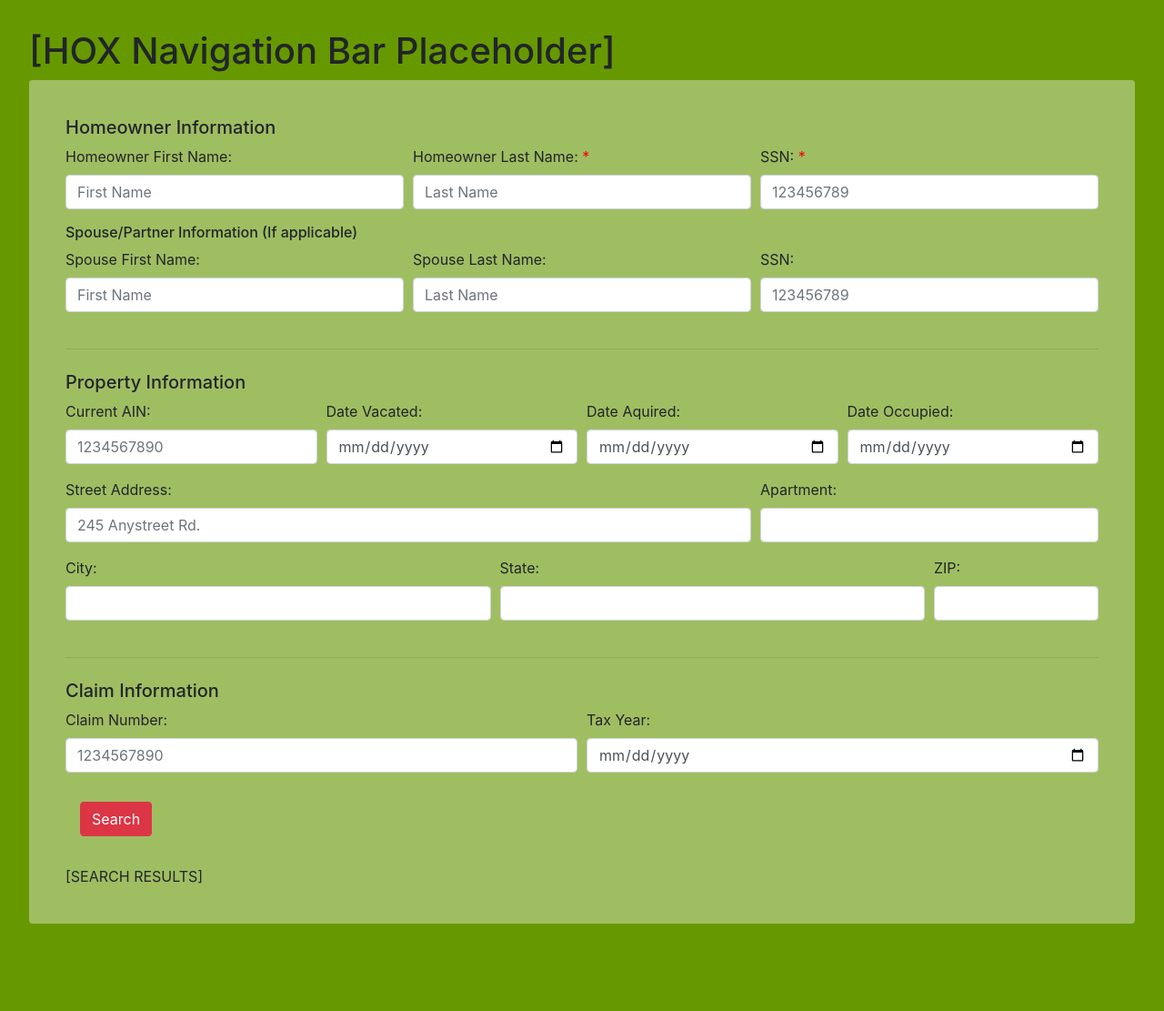
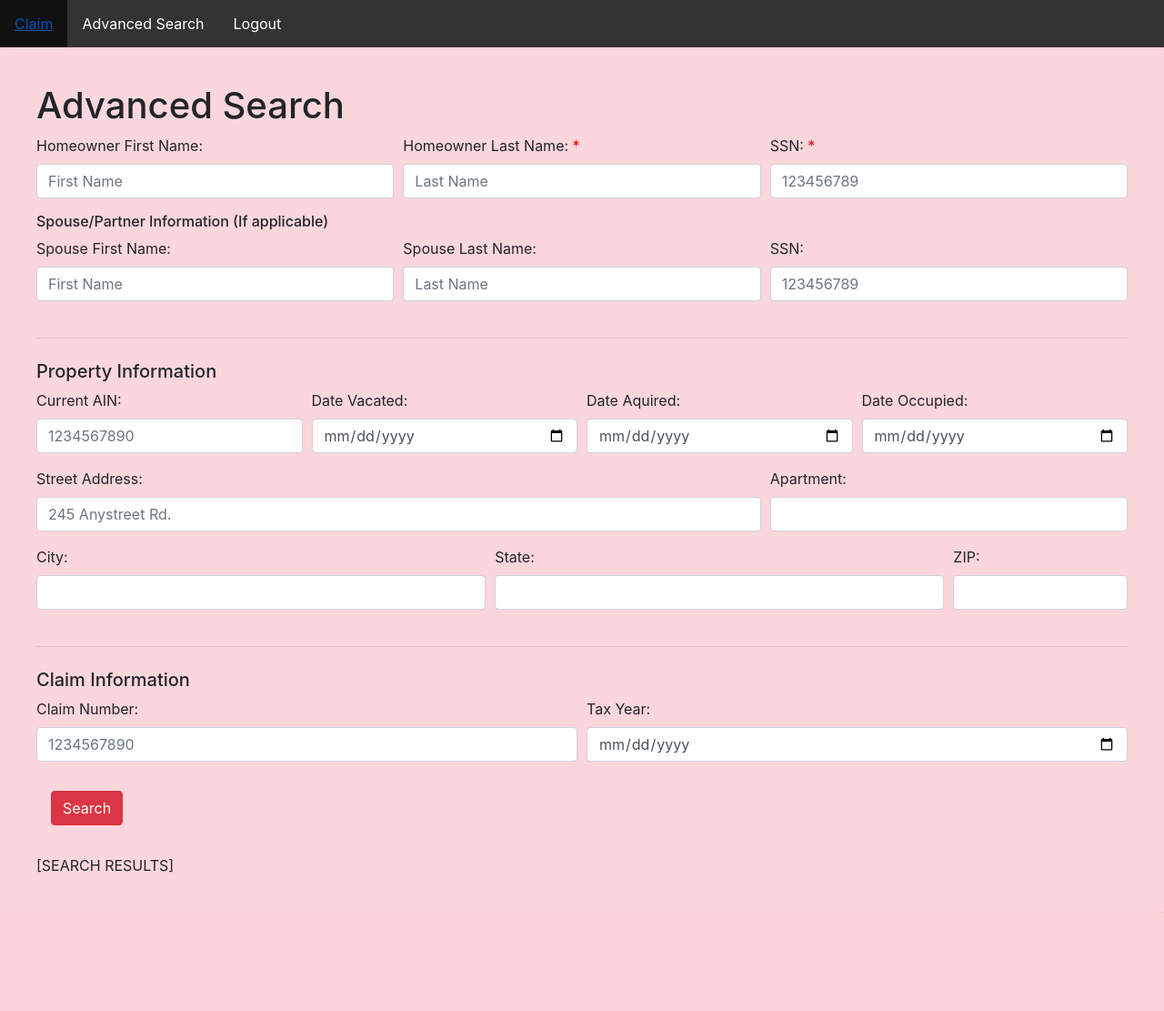
Before and after one commit to LACountyAssessorITD/homeowners, a PHP site: page /HomeownerInformation.php in a window 1280 px wide. Shown: the whole page at 91% size. After the commit the page ends 1003 px from the top, so only its background shows below. Run offline with PHP 8.4, Linux system fonts and the light colour scheme; some libraries are stand-ins or nearby versions.

Commit message:
Navbar + Look Tweeks
Minor adjustments before submitting deliverable #2

```diff
--- a/HomeownerInformation.php
+++ b/HomeownerInformation.php
@@ -15,6 +15,29 @@
 
 	<!-- Custom CSS -->
 	<style type="text/css">
+	ul {
+    list-style-type: none;
+    margin: 0;
+    padding: 0;
+    overflow: hidden;
+    background-color: #333;
+}
+
+li {
+    float: left;
+}
+
+li a {
+    display: block;
+    color: white;
+    text-align: center;
+    padding: 14px 16px;
+    text-decoration: none;
+}
+
+li a:hover {
+    background-color: #111;
+}
 		body {
 			background-color: pink;
 			background-size: cover;
@@ -100,14 +123,18 @@
 </head>
 
 
-<body class="jumbotron">
-<h1>[HOX Navigation Bar Placeholder]</h1>
+<body>
+<ul>
+  <li><a href="claim.php">Claim</a></li>
+  <li><a href="HomeownerInformation.php">Advanced Search</a></li>
+  <li><a href="indexv2.php">Logout</a></li>
+</ul>
 	<div class="container rounded col-12" id="signin-container">
 		<div class="row">
 			<div class="col" id="form-col">
 				<form id="login-form" action="script">	<!--action="home.php" method="post">-->
 
-					<h5>Homeowner Information</h5>
+					<h1>Advanced Search</h1>
 					<div class="form-row">
 						<div class="col form-group required">
 							<label for="homeownerFirstname">Homeowner First Name:</label>
```
Also changed, not shown: claim.php (+34 -8 lines), home.php (+32 -20 lines).
